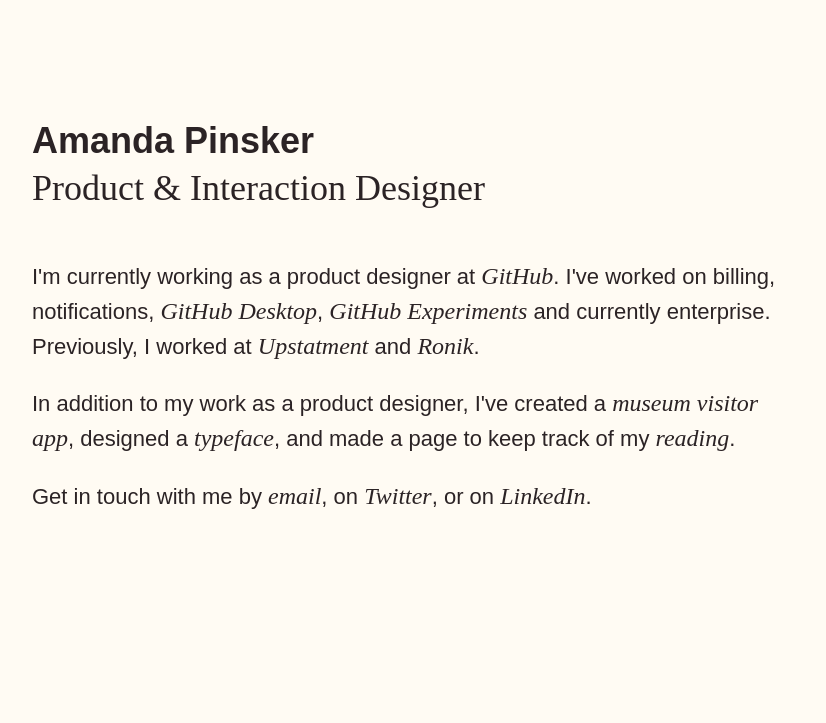
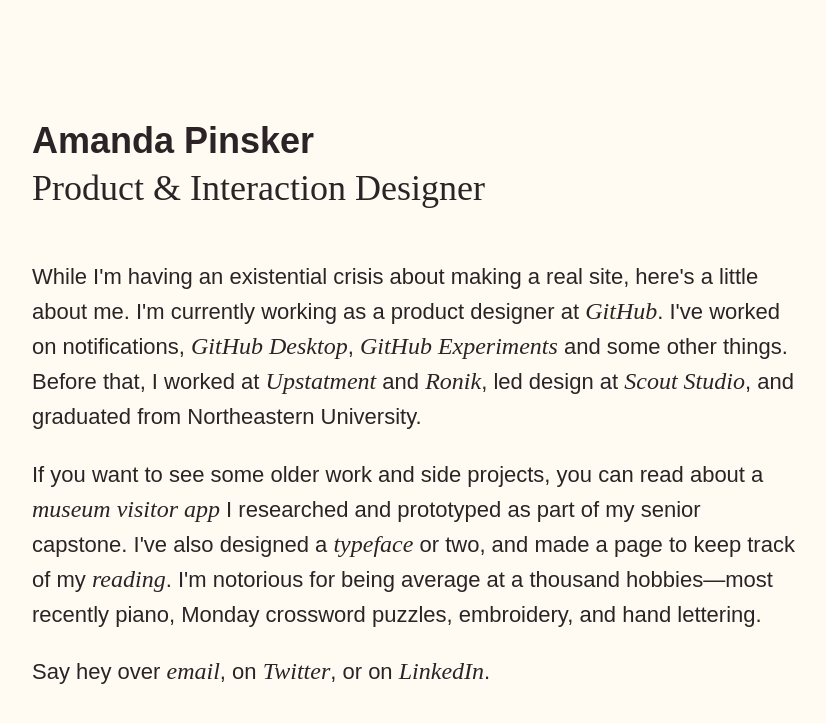
Before and after one commit to ampinsk/ampinsk.github.io, a Jekyll site: the page built from index.html, in a window 1280 px wide. Shown: the top 723 px of the page, without its empty margins (224-1050 px from the left). Built offline with Jekyll 4.4.1, drawn with Linux system fonts in a browser that asks for light colours; some web fonts are replaced.

Commit message:
Give me a personality

```diff
--- a/index.html
+++ b/index.html
@@ -8,7 +8,7 @@
 <section class="site-container home">
   <h1>Amanda Pinsker</h1>
   <h2>Product & Interaction Designer</h2>
-  <p>I'm currently working as a product designer at <a href="https://github.com">GitHub</a>. I've worked on billing, notifications, <a href="https://desktop.github.com">GitHub Desktop</a>, <a href="https://experiments.github.com">GitHub Experiments</a> and currently enterprise. Previously, I worked at <a href="https://upstatement.com">Upstatment</a> and <a href="https://ronikdesign.com">Ronik</a>.</p>
-  <p>In addition to my work as a product designer, I've created a <a href="/project/museum">museum visitor app</a>, designed a <a href="/project/baudelaire">typeface</a>, and made a page to keep track of my <a href="/reading">reading</a>.</p>
-  <p>Get in touch with me by <a href="mailto:apinsker4@gmail.com">email</a>, on <a href="https://twitter.com/ampinsk">Twitter</a>, or on <a href="http://linkedin.com/in/amandapinsker">LinkedIn</a>.</p>
+  <p>While I'm having an existential crisis about making a real site, here's a little about me. I'm currently working as a product designer at <a href="https://github.com">GitHub</a>. I've worked on notifications, <a href="https://desktop.github.com">GitHub Desktop</a>, <a href="https://experiments.github.com">GitHub Experiments</a> and some other things. Before that, I worked at <a href="https://upstatement.com">Upstatment</a> and <a href="https://ronikdesign.com">Ronik</a>, led design at <a href="https://neu.edu/scout">Scout Studio</a>, and graduated from Northeastern University.</p>
+  <p>If you want to see some older work and side projects, you can read about a <a href="/project/museum">museum visitor app</a> I researched and prototyped as part of my senior capstone. I've also designed a <a href="/project/baudelaire">typeface</a> or two, and made a page to keep track of my <a href="/reading">reading</a>. I'm notorious for being average at a thousand hobbies—most recently piano, Monday crossword puzzles, embroidery, and hand lettering.</p>
+  <p>Say hey over <a href="mailto:apinsker4@gmail.com">email</a>, on <a href="https://twitter.com/ampinsk">Twitter</a>, or on <a href="http://linkedin.com/in/amandapinsker">LinkedIn</a>.</p>
 </section>
```
